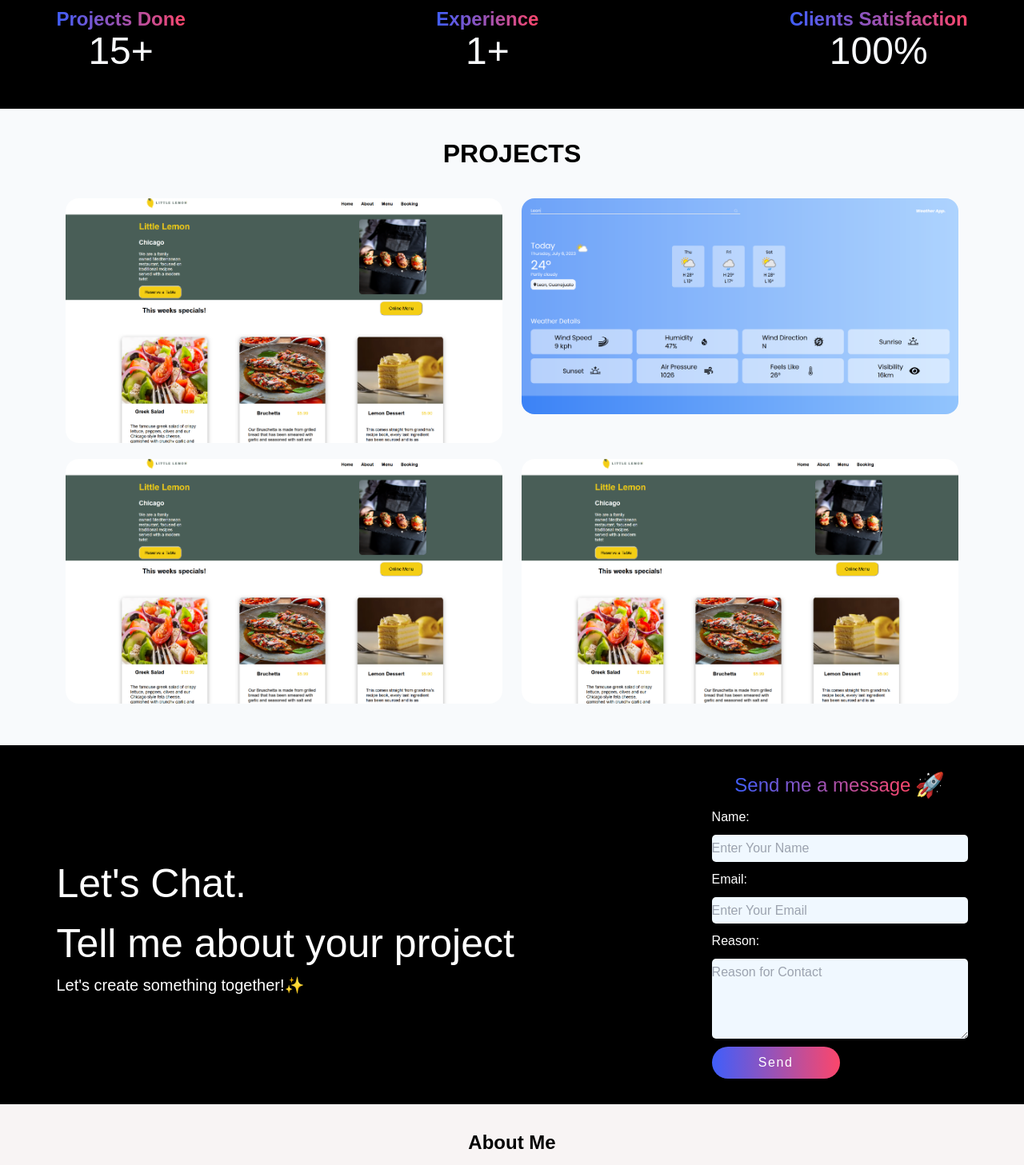
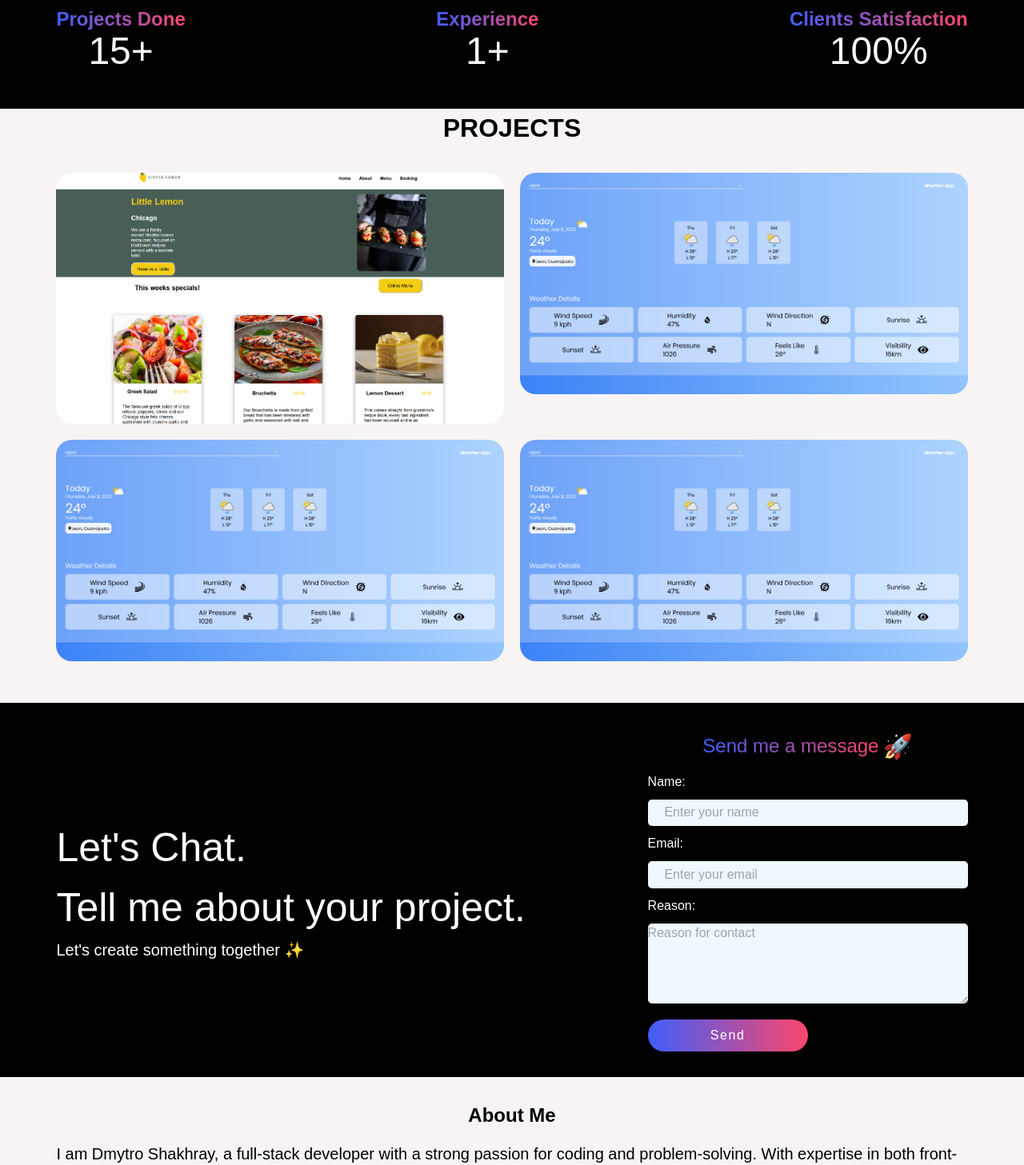
Before and after one commit to dimadeloseros1/Portfolio-1, a Next.js app: page / in a window 1280 px wide. Shown: the part 920-2377 px from the top of the page at 80% size. Built offline with nearby package versions, Linux system fonts and the light colour scheme.

Commit message:
padding bug fixed

```diff
--- a/app/components/Contact.jsx
+++ b/app/components/Contact.jsx
@@ -1,57 +1,68 @@
-"use client"
+"use client";
+import { useInView, motion } from "framer-motion";
+import React, { useRef } from "react";
+import emailjs from "@emailjs/browser";
 
-import { useRef } from 'react'
-import emailjs from "@emailjs/browser"
-import { useInView } from 'framer-motion'
-
-const Contact = () => {
-  const ref = useRef(null)
-  const isInView = useInView(ref, {once: true})
-
-  const form = useRef()
+export const Contact = () => {
+  const ref = useRef(null);
+  const isInView = useInView(ref, { once: true });
+  const form = useRef();
 
   const sendEmail = (e) => {
-    e.preventDefault()
+    e.preventDefault();
 
-    emailjs.sendForm("service_d9vl9qb", "template_hxskypd", form.current, "5elsV7BA7GPK6aKUY")
+    emailjs
+      .sendForm("service_d9vl9qb", "template_hxskypd", form.current, "5elsV7BA7GPK6aKUY")
       .then((result) => {
         console.log(result.text);
-        form.current.reset()
-      }, (error) => {
-        console.log(error.text)
+        form.current.reset();
       })
-  }
+      .catch((error) => {
+        console.log(error.text);
+      });
+  };
+
   return (
-    <div className="contact bg-black w-full" id='contact' ref={ref}>
-      <div className="contact-container bg-inherit w-[89%] m-auto py-8 flex justify-between items-center max-w-[1500px]">
-        <div className="contact-text" style={{
-          transform: isInView ? "none" : "translateX(-200px)",
-          opacity: isInView ? 1 : 0,
-          transition: "all 0.9s cubic-bezier(0.17, 0.55, 0.55, 1) 0.5s"
-        }}>
-          <h1 className="text-[50px] text-white">Let&apos;s Chat. <br /> Tell me about your project</h1>
-          <span className="text-xl text-white">Let&apos;s create something together!✨</span>
+    <div id="contact" className="contact" ref={ref}>
+      <div className="contact-container">
+        <div
+          className="contact-text"
+          style={{
+            transform: isInView ? "none" : "translateX(-200px)",
+            opacity: isInView ? 1 : 0,
+            transition: "all 0.9s cubic-bezier(0.17, 0.55, 0.55, 1) 0.5s",
+          }}
+        >
+          <h1>
+            Let's Chat. <br /> Tell me about your project.
+          </h1>
+          <span>Let's create something together ✨</span>
         </div>
-        <form ref={form} onSubmit={sendEmail} className='max-w-[400px] w-[20rem]' style={{
-          transform: isInView ? "none" : "translateX(200px)",
-          opacity: isInView ? 1 : 0,
-          transition: "all 0.9s cubic-bezier(0.17, 0.55, 0.55, 1) 0.5s"
-        }}>
-          <div className="form-heading flex gap-[5px] items-center justify-center">
-            <h1 className='mb-[10px] text-3xl md:text-2xl'>Send me a message</h1>
-            <span className=' text-3xl mb-[10px]'>🚀</span>
+        <form
+          className="w-full"
+          ref={form}
+          onSubmit={sendEmail}
+          style={{
+            transform: isInView ? "none" : "translateX(200px)",
+            opacity: isInView ? 1 : 0,
+            transition: "all 0.9s cubic-bezier(0.17, 0.55, 0.55, 1) 0.5s",
+          }}
+        >
+          <div className="form-heading">
+            <h1 className="text-2xl">Send me a message</h1>
+            <span>🚀</span>
           </div>
-          <label htmlFor="name" className='text-white'>Name:</label>
-          <input type="text" name='user_name' placeholder='Enter Your Name' required />
-          <label htmlFor="name" className='text-white'>Email:</label>
-          <input type="text" name='user_email' placeholder='Enter Your Email' required />
-          <label htmlFor="name" className='text-white'>Reason:</label>
-          <textarea name="message" required className='h-[100px]' placeholder='Reason for Contact'></textarea>
-          <button type='submit' value="Send" className='nav-btn border-none py-2 px-8 hover:scale-105 duration-300 tracking-widest cursor-pointer rounded-[20px] text-white'>Send</button>
+          <label htmlFor="name">Name:</label>
+          <input className="text-black" type="text" id="name" name="name" placeholder="Enter your name" required />
+          <label htmlFor="email">Email:</label>
+          <input className="text-black" type="email" id="email" name="email" placeholder="Enter your email" required />
+          <label htmlFor="reason">Reason:</label>
+          <textarea className="text-black" id="reason" name="reason" placeholder="Reason for contact" required></textarea>
+            <button className='nav-btn border-none py-2 px-8 tracking-widest cursor-pointer rounded-[20px] hover:scale-1.05 duration-300' value="Send" type="submit">Send</button>
         </form>
       </div>
     </div>
-  )
-}
+  );
+};
 
-export default Contact
+export default Contact;
--- a/app/components/Projects.jsx
+++ b/app/components/Projects.jsx
@@ -1,77 +1,93 @@
-"use client"
+"use client";
 
-import React, { useRef } from 'react'
-import firstPro from '../../public/Little-Lemon.png'
-import secondProj from "../../public/Weather-App.png"
-import Image from 'next/image'
-import { BsFillArrowUpRightCircleFill } from 'react-icons/bs'
-import { useInView } from 'framer-motion'
-import Link from 'next/link'
+import Image from "next/image";
+import project1 from "../../public/Little-Lemon.png"
+import project2 from "../../public/Weather-App.png"
+import { BsFillArrowUpRightCircleFill } from "react-icons/bs";
+import { useRef } from "react";
+import { useInView } from "framer-motion";
 
 const Projects = () => {
   const ref = useRef(null);
   const isInView = useInView(ref, { once: true });
   return (
-    <div className='projects w-full h-fit bg-slate-50 pb-8' id='projects' ref={ref}>
+    <section id="projects" className="projects">
       <svg width="0" height="0">
-        <linearGradient id="gradient" x1="100%" x2="0%" y2="0%">
+        <linearGradient id="gradient" x1="100%" y1="100%" x2="0%" y2="0%">
           <stop stopColor="#3f5efb" offset="0%" />
           <stop stopColor="#fc466b" offset="100%" />
         </linearGradient>
       </svg>
-      <h1 className='text-center w-full uppercase font-bold text-[2rem] my-8 mx-0'>Projects</h1>
-      <div className='projects-container w-[89%] m-auto max-w-[1500px] grid md:grid-cols-2 justify-between items-start bg-inherit'>
-        <div className="project-image hover:cursor-pointer basis-2/4 overflow-hidden mb-5 mx-3 relative" style={{
-          transform: isInView ? "none" : "translateX(-200px)",
-          opacity: isInView ? 1 : 0,
-          transition: "all 0.9s cubic-bezier(0.17, 0.55, 0.55, 1) 0.4s"
-        }}>
-          <Link href="https://little-lemon-bice.vercel.app/Booking">
-            <Image className='cursor-pointer w-full h-auto rounded-2xl hover:brightness-75 transition-all' src={firstPro} alt="first Project" width={0} height={0} />
-            <div className='icon absolute opacity-0 transition-all'>
+
+      <h1 ref={ref}>Projects</h1>
+      <div className="projects-container">
+        <div
+          className="projects-image"
+          style={{
+            transform: isInView ? "none" : "translateX(-200px)",
+            opacity: isInView ? 1 : 0,
+            transition: "all 0.9s cubic-bezier(0.17, 0.55, 0.55, 1) 0.5s",
+          }}
+        >
+          <Image alt="project" src={project1} width={0} height={0} />
+          <a href="https://little-lemon-bice.vercel.app/" target="_blank">
+            <div className="icon">
               <BsFillArrowUpRightCircleFill size={100} style={{ fill: "url(#gradient)" }} />
-              <h3 className='text-slate-50 font-extrabold'>Check out Project</h3>
+              <h3>Check out Project</h3>
             </div>
-          </Link>
+          </a>
         </div>
-        <div className="project-image hover:cursor-pointer basis-2/4 overflow-hidden mb-5 mx-3 relative" style={{
-          transform: isInView ? "none" : "translateX(200px)",
-          opacity: isInView ? 1 : 0,
-          transition: "all 0.9s cubic-bezier(0.17, 0.55, 0.55, 1) 0.5s"
-        }}>
-          <Link href="https://weather-app-git-main-dimadeloseros1.vercel.app/">
-            <Image className='cursor-pointer w-full h-auto rounded-2xl hover:brightness-75 transition-all' src={secondProj} alt="first Project" width={0} height={0} />
-            <div className='icon absolute opacity-0 transition-all'>
-              <BsFillArrowUpRightCircleFill style={{ fill: "url(#gradient)" }} size={100} />
-              <h3 className='text-slate-50 font-extrabold'>Check out Project</h3>
+        <div
+          className="projects-image"
+          style={{
+            transform: isInView ? "none" : "translateX(200px)",
+            opacity: isInView ? 1 : 0,
+            transition: "all 0.9s cubic-bezier(0.17, 0.55, 0.55, 1) 0.5s",
+          }}
+        >
+          <Image alt="project" src={project2} width={0} height={0} />
+          <a href = "https://weather-app-git-main-dimadeloseros1.vercel.app/" target="_blank">
+            <div className="icon">
+              <BsFillArrowUpRightCircleFill size={100} style={{ fill: "url(#gradient)" }} />
+              <h3>Check out Project</h3>
             </div>
-          </Link>
+          </a>
         </div>
-        <div className="project-image hover:cursor-pointer basis-2/4 overflow-hidden mb-5 mx-3 relative" style={{
-          transform: isInView ? "none" : "translateX(-200px)",
-          opacity: isInView ? 1 : 0,
-          transition: "all 0.9s cubic-bezier(0.17, 0.55, 0.55, 1) 0.5s"
-        }}>
-          <Image className='cursor-pointer w-full h-auto rounded-2xl hover:brightness-75 transition-all' src={firstPro} alt="first Project" width={0} height={0} />
-          <div className='icon absolute opacity-0 transition-all'>
-            <BsFillArrowUpRightCircleFill style={{ fill: "url(#gradient)" }} size={100} />
-            <h3 className='text-slate-50 font-extrabold'>Check out Project</h3>
-          </div>
+        <div
+          className="projects-image"
+          style={{
+            transform: isInView ? "none" : "translateX(-200px)",
+            opacity: isInView ? 1 : 0,
+            transition: "all 0.9s cubic-bezier(0.17, 0.55, 0.55, 1) 0.5s",
+          }}
+        >
+          <Image alt="project" src={project2} width={0} height={0} />
+          <a href="https://imagine.antoniorogers.com/" target="_blank">
+            <div className="icon">
+              <BsFillArrowUpRightCircleFill size={100} style={{ fill: "url(#gradient)" }} />
+              <h3>Check out Project</h3>
+            </div>
+          </a>
         </div>
-        <div className="project-image hover:cursor-pointer basis-2/4 overflow-hidden mb-5 mx-3 relative" style={{
-          transform: isInView ? "none" : "translateX(200px)",
-          opacity: isInView ? 1 : 0,
-          transition: "all 0.9s cubic-bezier(0.17, 0.55, 0.55, 1) 0.5s"
-        }}>
-          <Image className='cursor-pointer w-full h-auto rounded-2xl hover:brightness-75 transition-all' src={firstPro} alt="first Project" width={0} height={0} />
-          <div className='icon absolute opacity-0 transition-all'>
-            <BsFillArrowUpRightCircleFill style={{ fill: "url(#gradient)" }} size={100} />
-            <h3 className='text-slate-50 font-extrabold'>Check out Project</h3>
-          </div>
+        <div
+          className="projects-image"
+          style={{
+            transform: isInView ? "none" : "translateX(200px)",
+            opacity: isInView ? 1 : 0,
+            transition: "all 0.9s cubic-bezier(0.17, 0.55, 0.55, 1) 0.5s",
+          }}
+        >
+          <Image alt="project" src={project2} width={0} height={0} />
+          <a href="https://tictactoe.antoniorogers.com/" target="_blank">
+            <div className="icon">
+              <BsFillArrowUpRightCircleFill size={100} style={{ fill: "url(#gradient)" }} />
+              <h3>Check out Project</h3>
+            </div>
+          </a>
         </div>
       </div>
-    </div>
-  )
-}
+    </section>
+  );
+};
 
-export default Projects
+export default Projects;
--- a/app/globals.css
+++ b/app/globals.css
@@ -200,18 +200,49 @@ li {
 
 /* Projects */
 
-.project-image .icon {
-  top: 50%;
-  left: 50%;
-  transform: translate(-50%, -50%);
+.projects {
+  width: 100%;
+  height: fit-content;
+  background-color: rgb(248, 244, 244);
+  padding-bottom: 2rem;
+  overflow-x: hidden;
 }
 
+.projects-container {
+  display: flex;
+  flex-wrap: wrap;
+  justify-content: space-between;
+  align-items: flex-start;
+  width: 89%;
+  margin: auto;
+  max-width: 1500px;
+  background-color: inherit;
+}
 
-.project-image:hover .icon {
-  opacity: 1;
-  top: 50%;
-  left: 50%;
-  transform: translate(-50%, -50%);
+.projects h1 {
+  text-align: center;
+  width: 100%;
+  text-transform: uppercase;
+  font-weight: 800;
+  font-size: 2rem;
+  margin-bottom: 2rem;
+}
+
+.projects-image {
+  flex-basis: calc(50% - 10px);
+  margin-bottom: 20px;
+  overflow: hidden;
+  position: relative;
+}
+
+.projects-image:hover {
+  cursor: pointer;
+}
+
+.projects-image img {
+  width: 100%;
+  height: auto;
+  border-radius: 20px;
 }
 
 .projects .icon {
@@ -221,8 +252,77 @@ li {
   gap: 1rem;
 }
 
+.projects .icon h3 {
+  color: white;
+  font-weight: 800;
+}
+
+.projects-image:hover img {
+  filter: brightness(50%);
+}
+
+.projects-image .icon {
+  position: absolute;
+  top: 50%;
+  left: 50%;
+  transform: translate(-50%, -50%);
+  opacity: 0;
+  transition: opacity 0.3s ease;
+}
+
+.projects-image:hover .icon {
+  opacity: 1;
+  top: 50%;
+  left: 50%;
+  transform: translate(-50%, -50%);
+}
+
+@media only screen and (max-width: 768px) {
+  .projects-container {
+    flex-direction: column;
+  }
+}
+
 
 /* Contact Form */
+
+.contact {
+  background-color: black;
+  width: 100%;
+  overflow-x: hidden;
+}
+
+.contact-container {
+  background-color: inherit;
+  width: 89%;
+  margin: auto;
+  padding: 2rem 0;
+  color: white;
+  display: flex;
+  justify-content: space-between;
+  align-items: center;
+  max-width: 1500px;
+}
+
+.contact-text h1 {
+  font-size: 50px;
+}
+
+.contact-text span {
+  font-size: 20px;
+}
+
+form {
+  max-width: 400px;
+  /* margin: 0 auto; */
+}
+
+.form-heading {
+  display: flex;
+  gap: 5px;
+  align-items: center;
+  justify-content: center;
+}
 
 form h1 {
   background: #fc466b;
@@ -231,20 +331,12 @@ form h1 {
   background-clip: text;
   -webkit-background-clip: text;
   -webkit-text-fill-color: transparent;
+  margin-bottom: 10px;
 }
 
-form button {
-  padding: 10px;
-  width: 50%;
-  border-radius: 6px;
-  background: #fc466b;
-  background: -webkit-linear-gradient(to right, #3f5efb, #fc466b);
-  background: linear-gradient(to right, #3f5efb, #fc466b);
-}
-
-input, textarea {
-  padding: 0.3rem 0;
-  background-color: aliceblue;
+.form-heading span {
+  font-size: 30px;
+  margin-bottom: 10px;
 }
 
 label,
@@ -258,7 +350,26 @@ textarea {
   border: none;
 }
 
-
+input {
+  padding: 0.3rem 1.3rem;
+  background-color: aliceblue;
+}
+textarea {
+  height: 100px;
+  background-color: aliceblue;
+}
+form button {
+  padding: 10px;
+  width: 50%;
+  background: #fc466b;
+  background: -webkit-linear-gradient(to right, #3f5efb, #fc466b);
+  background: linear-gradient(to right, #3f5efb, #fc466b);
+  color: white;
+  border: none;
+  outline: none;
+  border-radius: 10px;
+  margin-top: 10px;
+}
 
 @media only screen and (max-width: 780px) {
   .contact-container {
```
Also changed, not shown: app/components/Nav.jsx (+4 -4 lines).
